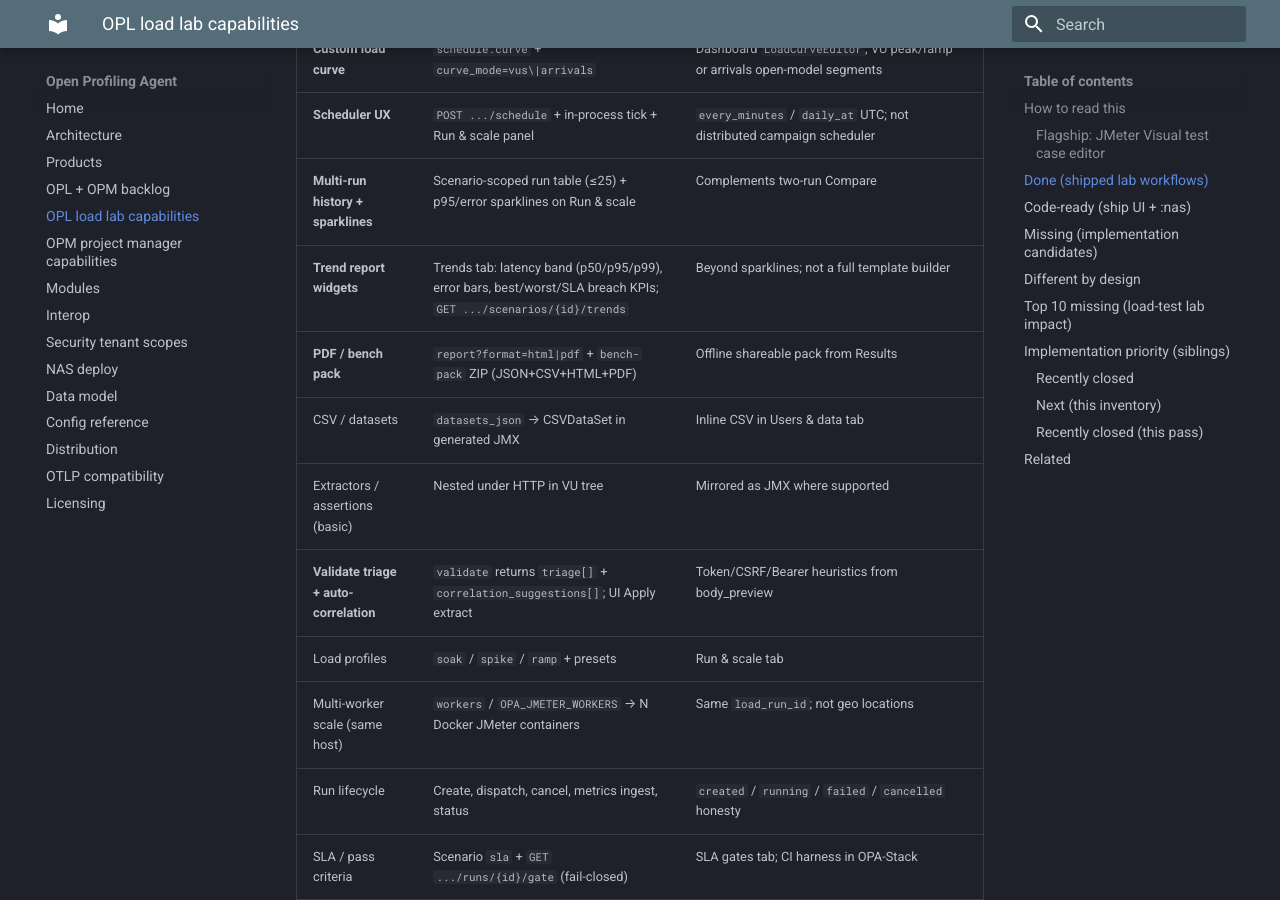
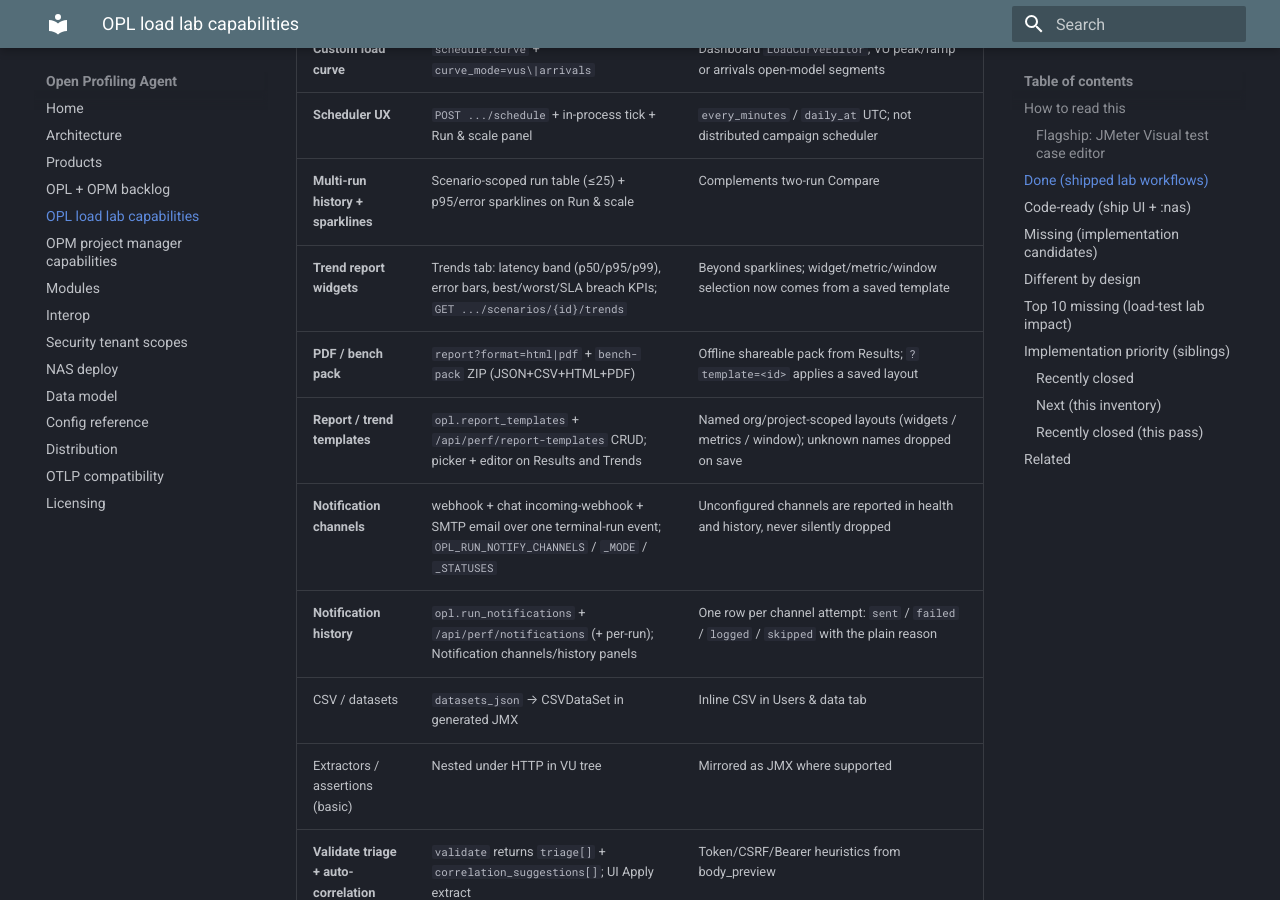
Before and after one commit to TheGrimmChester/OPA-Stack, an MkDocs documentation site: the page built from docs/opl-lab-capabilities.md, in a window 1280 px wide and 900 px high, scrolled down 1986 px. Built offline with MkDocs 1.6.1 and Material for MkDocs 9.7.7, drawn with Linux system fonts in a browser that asks for light colours; some of the changed text lies outside the part shown.

Commit message:
Feature: OPL notification channel compose wiring and capability docs
Pass the new terminal-run channel settings through to opl-api in both the NAS
and product compose files: OPL_RUN_NOTIFY_CHANNELS, OPL_RUN_CHAT_WEBHOOK_URL,
OPL_RUN_EMAIL_TO / OPL_RUN_EMAIL_FROM, and the shared OPA_SMTP_* relay block
that the edge agent already uses for alert email. Every value stays in the
host .env — the compose files only reference the variables.

Document the two capabilities in the lab inventory and backlog: the three
channels with their honesty rule (an unconfigured channel is reported in
health and in the notification history, never silently dropped) and the saved
report/trend layouts applied to exports via ?template=<id>. Close the two
matching Next items and record what is genuinely still open in their place.

```diff
--- a/docs/opl-lab-capabilities.md
+++ b/docs/opl-lab-capabilities.md
@@ -42,8 +42,11 @@
 | **Custom load curve** | `schedule.curve` + `curve_mode=vus\|arrivals` | Dashboard `LoadCurveEditor`; VU peak/ramp or arrivals open-model segments |
 | **Scheduler UX** | `POST .../schedule` + in-process tick + Run & scale panel | `every_minutes` / `daily_at` UTC; not distributed campaign scheduler |
 | **Multi-run history + sparklines** | Scenario-scoped run table (≤25) + p95/error sparklines on Run & scale | Complements two-run Compare |
-| **Trend report widgets** | Trends tab: latency band (p50/p95/p99), error bars, best/worst/SLA breach KPIs; `GET .../scenarios/{id}/trends` | Beyond sparklines; not a full template builder |
-| **PDF / bench pack** | `report?format=html|pdf` + `bench-pack` ZIP (JSON+CSV+HTML+PDF) | Offline shareable pack from Results |
+| **Trend report widgets** | Trends tab: latency band (p50/p95/p99), error bars, best/worst/SLA breach KPIs; `GET .../scenarios/{id}/trends` | Beyond sparklines; widget/metric/window selection now comes from a saved template |
+| **PDF / bench pack** | `report?format=html|pdf` + `bench-pack` ZIP (JSON+CSV+HTML+PDF) | Offline shareable pack from Results; `?template=<id>` applies a saved layout |
+| **Report / trend templates** | `opl.report_templates` + `/api/perf/report-templates` CRUD; picker + editor on Results and Trends | Named org/project-scoped layouts (widgets / metrics / window); unknown names dropped on save |
+| **Notification channels** | webhook + chat incoming-webhook + SMTP email over one terminal-run event; `OPL_RUN_NOTIFY_CHANNELS` / `_MODE` / `_STATUSES` | Unconfigured channels are reported in health and history, never silently dropped |
+| **Notification history** | `opl.run_notifications` + `/api/perf/notifications` (+ per-run); Notification channels/history panels | One row per channel attempt: `sent` / `failed` / `logged` / `skipped` with the plain reason |
 | CSV / datasets | `datasets_json` → CSVDataSet in generated JMX | Inline CSV in Users & data tab |
 | Extractors / assertions (basic) | Nested under HTTP in VU tree | Mirrored as JMX where supported |
 | **Validate triage + auto-correlation** | `validate` returns `triage[]` + `correlation_suggestions[]`; UI Apply extract | Token/CSRF/Bearer heuristics from body_preview |
@@ -81,9 +84,9 @@
 | **Geo / cloud locations** + IP ranges | Multi-region realism | Single-host Docker | Federation peers ≠ public regions (honesty) |
 | Distributed **campaign** scheduler | Multi-host cron orchestration | In-process tick only | Orchestrator job fan-out |
 | **Live reporting** sinks (external APM/metrics) | External ops sinks | ClickHouse + OPA only | Optional exporters |
-| **Notifications** (email, Slack, Teams, Jira, webhook) | Failures noticed outside dashboard | Optional webhook Done (`OPL_RUN_WEBHOOK_URL`); richer channels later | Keep webhook; add email/Teams later |
-| **Bench report** template builder | Custom widget layouts / branded PDF templates | HTML/PDF + ZIP pack Done; no template editor | Template UX later |
-| Full **trend** template builder | Saved trend dashboards / widgets | Trends tab widgets Done; no saved templates | Persist widget layouts |
+| **Notifications** (webhook, chat, email, issue trackers) | Failures noticed outside dashboard | Webhook + chat + email channels Done, with per-attempt history | Issue-tracker adapters later |
+| **Bench report** template builder | Custom widget layouts / branded PDF templates | HTML/PDF + ZIP pack and saved widget/metric/window templates Done; no branded PDF theming | Branded PDF theming later |
+| Full **trend** template builder | Saved trend dashboards / widgets | Trends tab widgets + saved trend templates Done; no cross-scenario dashboards | Multi-scenario trend dashboards later |
 | **Infrastructure monitoring** during test | Host/DB health while load runs | Defer to **OPA** | Deep-link OPA infra; do not fork monitors into OPL |
 | **On-premise agent** install / capacity | Remote runner capacity | Docker only on lab host | K8s / remote runner backends (Later backlog) |
 | **MCP server** for agents | Agent tooling over the lab API | No OPL MCP | Optional thin MCP over OPL REST |
@@ -123,8 +126,8 @@
 | 4 | **Variables** store (secret/counter/random) | Parameterization still thin | Variable store + secret refs |
 | 5 | Rendezvous / queue / JSR223 (gated) | Exotic controllers still missing | Extend VU DSL carefully |
 | 6 | Workspace collaboration polish | Multi-project hygiene | Tags, cross-project copy |
-| 7 | Richer notify channels | Webhook Done; ops often want chat/email | Email / chat adapters |
-| 8 | Trend/report **templates** | Packs/widgets exist; no saved layouts | Persist templates |
+| 7 | Multi-scenario trend dashboards | Templates are per scenario | Cross-scenario roll-up |
+| 8 | Issue-tracker notification adapters | Chat/email/webhook Done; tickets still manual | Tracker adapters over the same event |
 | 9 | Geo / multi-host injectors | Single-host Docker only | Federation ≠ public regions |
 | 10 | Multi-profile campaigns | One scenario → one journey | Campaign / profiles array |
 
@@ -145,16 +148,20 @@
 
 ### Recently closed
 
+- Notification channels (webhook / chat / email) + per-attempt notification history
+- Report and trend template persistence (`opl.report_templates`) applied to exports
 - Arrivals-accurate load curve (`curve_mode=arrivals` open-model segments)
 
 ### Next (this inventory)
 
-- Report/trend template persistence; ModuleController fidelity; variables store; CI wizards
-- Richer notify channels beyond webhook
-- Distributed scheduler; geo honesty (federation ≠ cloud regions)
+- ModuleController fidelity; variables store; CI wizards
+- Issue-tracker notification adapters over the same terminal-run event
+- Multi-scenario trend dashboards; distributed scheduler; geo honesty (federation ≠ cloud regions)
 
 ### Recently closed (this pass)
 
+- Notification channels beyond the raw webhook (chat incoming-webhook + SMTP email) sharing one event, one mode/status filter and one history
+- Report / trend template persistence in `opl.report_templates`, applied to `report`, `bench-pack` and `trends` via `?template=<id>`
 - PDF / HTML report + ZIP bench pack; Trends tab widgets + `/trends` API
 - Terminal-run webhook; arrivals-mode load curve (honesty-documented)
 
```
Also changed, not shown: other parts of docs/opl-lab-capabilities.md (+1 -1 lines), CHANGELOG.md (+1 -0 lines), compose.nas.yaml (+12 -2 lines), compose.opl.yaml (+10 -1 lines), docs/opl-opm-backlog.md (+5 -2 lines), 1 other file.
